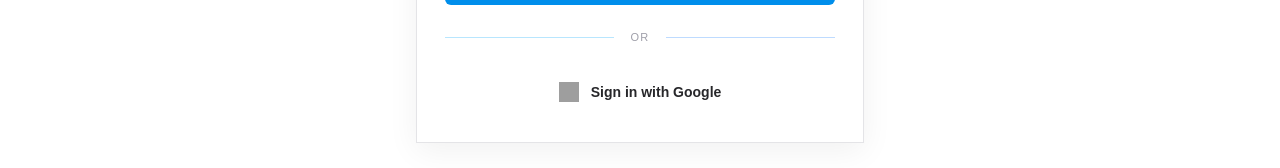
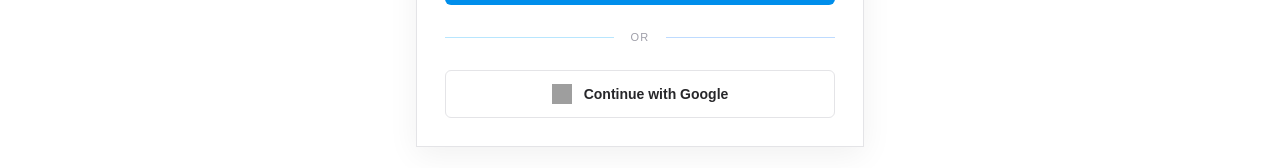
Before and after one commit to md-faizanahmad/trip_pulse, a Next.js app: page /login in a window 1280 px wide. Shown: the part 533-701 px from the top of the page. Built offline with nearby package versions, Linux system fonts and the light colour scheme; no server answers; grey boxes are pictures that could not be loaded.

Commit message:
fix: log in existing users with Google

```diff
--- a/src/app/api/auth/google/callback/route.ts
+++ b/src/app/api/auth/google/callback/route.ts
@@ -45,6 +45,41 @@ export async function GET(request: Request) {
 
     let userId: string;
 
+    // if (existingOAuthAccount) {
+    //   userId = existingOAuthAccount.userId;
+    // } else {
+    //   const [existingUser] = await db
+    //     .select({ id: users.id })
+    //     .from(users)
+    //     .where(eq(users.email, googleEmail))
+    //     .limit(1);
+
+    //   if (existingUser) {
+    //     return redirectToLogin(url.origin, "google_account_exists");
+    //   }
+
+    //   const [createdUser] = await db
+    //     .insert(users)
+    //     .values({
+    //       name: googleUser.name?.trim() || googleEmail.split("@")[0],
+    //       email: googleEmail,
+    //       passwordHash: null,
+    //     })
+    //     .returning({ id: users.id });
+
+    //   if (!createdUser) {
+    //     throw new Error("Failed to create user.");
+    //   }
+
+    //   userId = createdUser.id;
+
+    //   await db.insert(oauthAccounts).values({
+    //     userId,
+    //     provider: "google",
+    //     providerAccountId: googleUser.sub,
+    //   });
+    // }
+
     if (existingOAuthAccount) {
       userId = existingOAuthAccount.userId;
     } else {
@@ -55,9 +90,8 @@ export async function GET(request: Request) {
         .limit(1);
 
       if (existingUser) {
-        return redirectToLogin(url.origin, "google_account_exists");
-      }
-
+        userId = existingUser.id;
+      } else {
         const [createdUser] = await db
           .insert(users)
           .values({
@@ -72,6 +106,7 @@ export async function GET(request: Request) {
         }
 
         userId = createdUser.id;
+      }
 
       await db.insert(oauthAccounts).values({
         userId,
--- a/src/components/auth/GoogleLoginButton.tsx
+++ b/src/components/auth/GoogleLoginButton.tsx
@@ -1,58 +1,19 @@
-"use client";
-
 import Image from "next/image";
-import { useState } from "react";
 
 export default function GoogleLoginButton() {
-  const [isOpen, setIsOpen] = useState(false);
-
   return (
-    <>
-      <button
-        type="button"
-        onClick={() => setIsOpen(true)}
-        className="flex w-full items-center justify-center gap-3  px-4 py-3 text-sm font-semibold text-zinc-800 "
+    <a
+      href="/api/auth/google"
+      className="flex h-12 w-full items-center justify-center gap-3 rounded-md border border-zinc-200 bg-white px-4 text-sm font-semibold text-zinc-800 transition hover:bg-zinc-50 focus-visible:outline-2 focus-visible:outline-offset-2 focus-visible:outline-zinc-400"
     >
       <Image
         src="https://thumb.wikimedia.org/wikipedia/commons/thumb/c/c1/Google_%22G%22_logo.svg/3840px-Google_%22G%22_logo.svg.png"
-          alt="Google"
+        alt=""
         width={20}
         height={20}
         className="h-5 w-5"
       />
-
-        <span>Sign in with Google</span>
-      </button>
-
-      {isOpen && (
-        <div
-          className="fixed inset-0 z-50 flex items-center justify-center bg-black/40 px-4"
-          role="dialog"
-          aria-modal="true"
-          aria-labelledby="google-login-title"
-        >
-          <div className="w-full max-w-sm rounded-2xl bg-white p-6 text-center shadow-xl">
-            <h2
-              id="google-login-title"
-              className="text-lg font-bold text-zinc-950"
-            >
-              Google Login
-            </h2>
-
-            <p className="mt-2 text-sm text-zinc-500">
-              Google authentication is coming soon.
-            </p>
-
-            <button
-              type="button"
-              onClick={() => setIsOpen(false)}
-              className="mt-5 w-full rounded-xl bg-(--destination-primary) px-4 py-3 text-sm font-bold text-white transition hover:opacity-90"
-            >
-              Got it
-            </button>
-          </div>
-        </div>
-      )}
-    </>
+      <span>Continue with Google</span>
+    </a>
   );
 }
```
Lines whose indentation alone changed are shown as unchanged.
